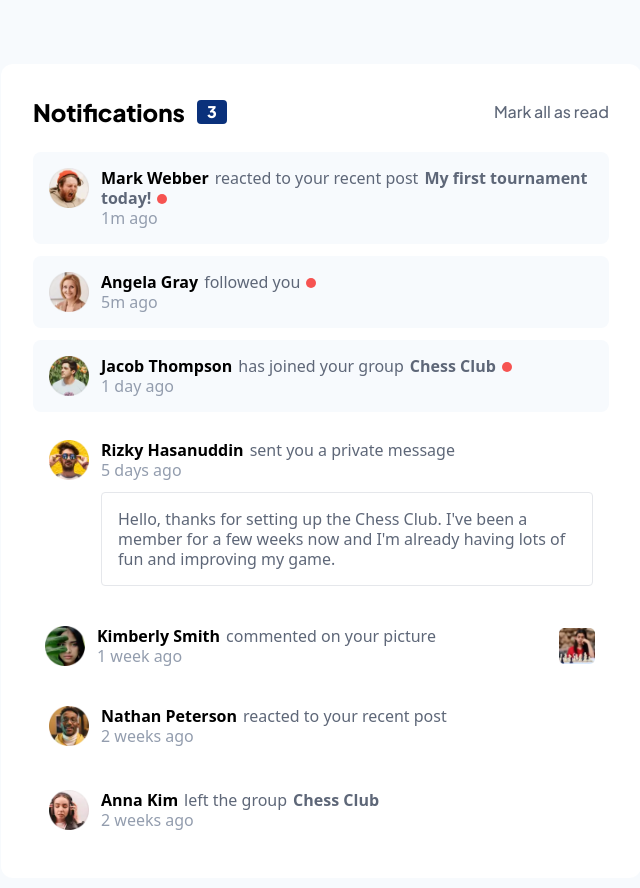
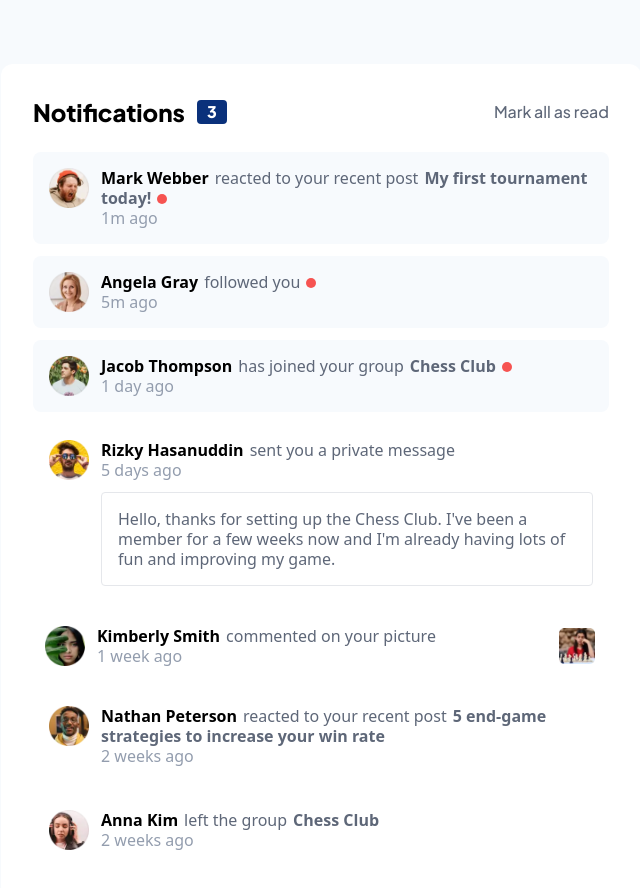
Before and after one commit to Brian-Lin-2/frontend-mentor-notifications, a React (Vite) app: page / in a window 1280 px wide. Shown: the top 888 px of the page, without its empty margins (319-959 px from the left). Built offline with nearby package versions, Linux system fonts and the light colour scheme.

Commit message:
Fix minor error

```diff
--- a/src/App.jsx
+++ b/src/App.jsx
@@ -52,7 +52,7 @@ export default function App() {
       name: "Nathan Peterson",
       profile: "/assets/images/avatar-nathan-peterson.webp",
       action: "reacted to your recent post",
-      post: "5 end-game strategies to increase your win rate",
+      activity: "5 end-game strategies to increase your win rate",
       time: "2 weeks ago",
       unread: false,
     },
```
